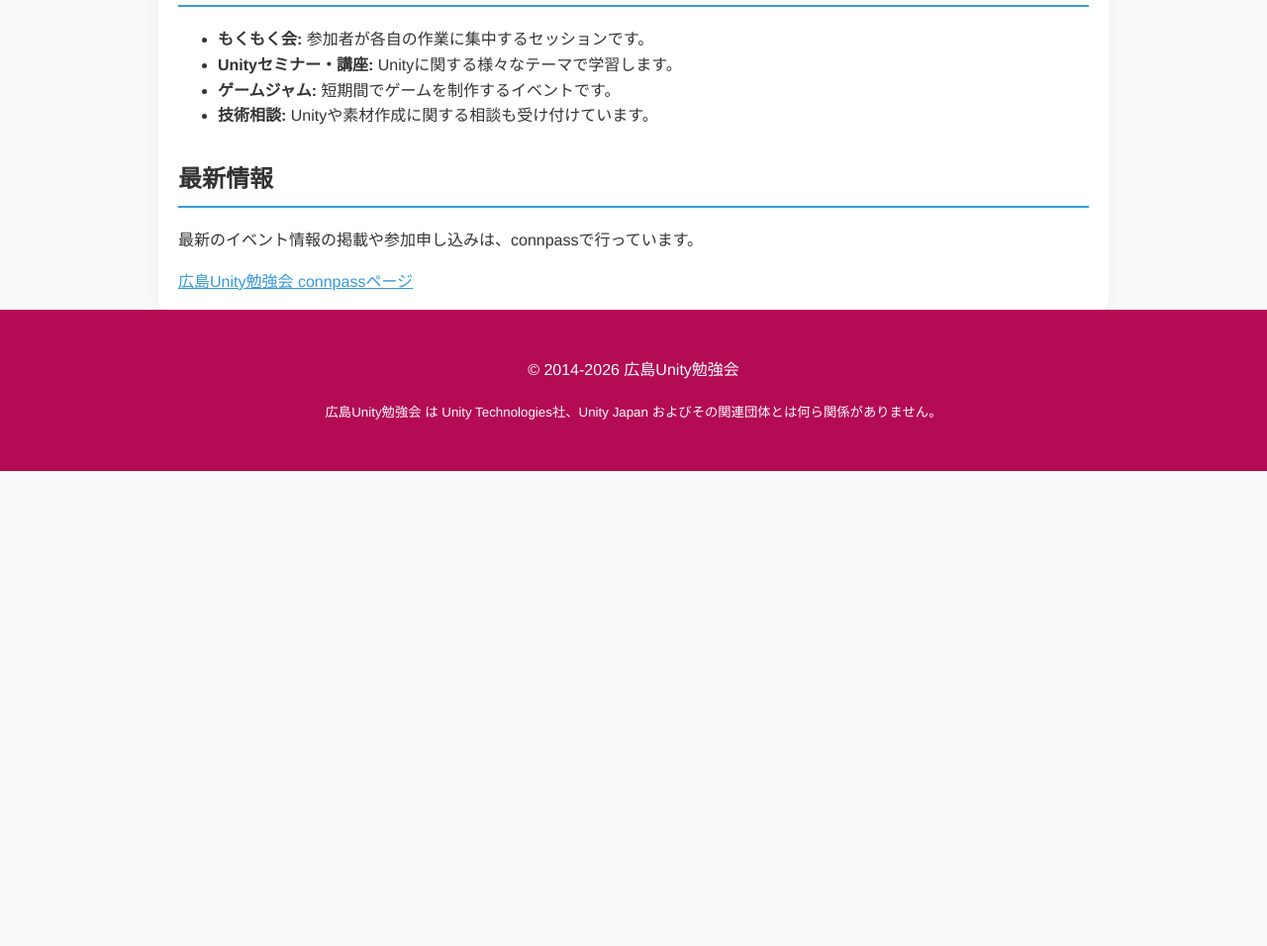
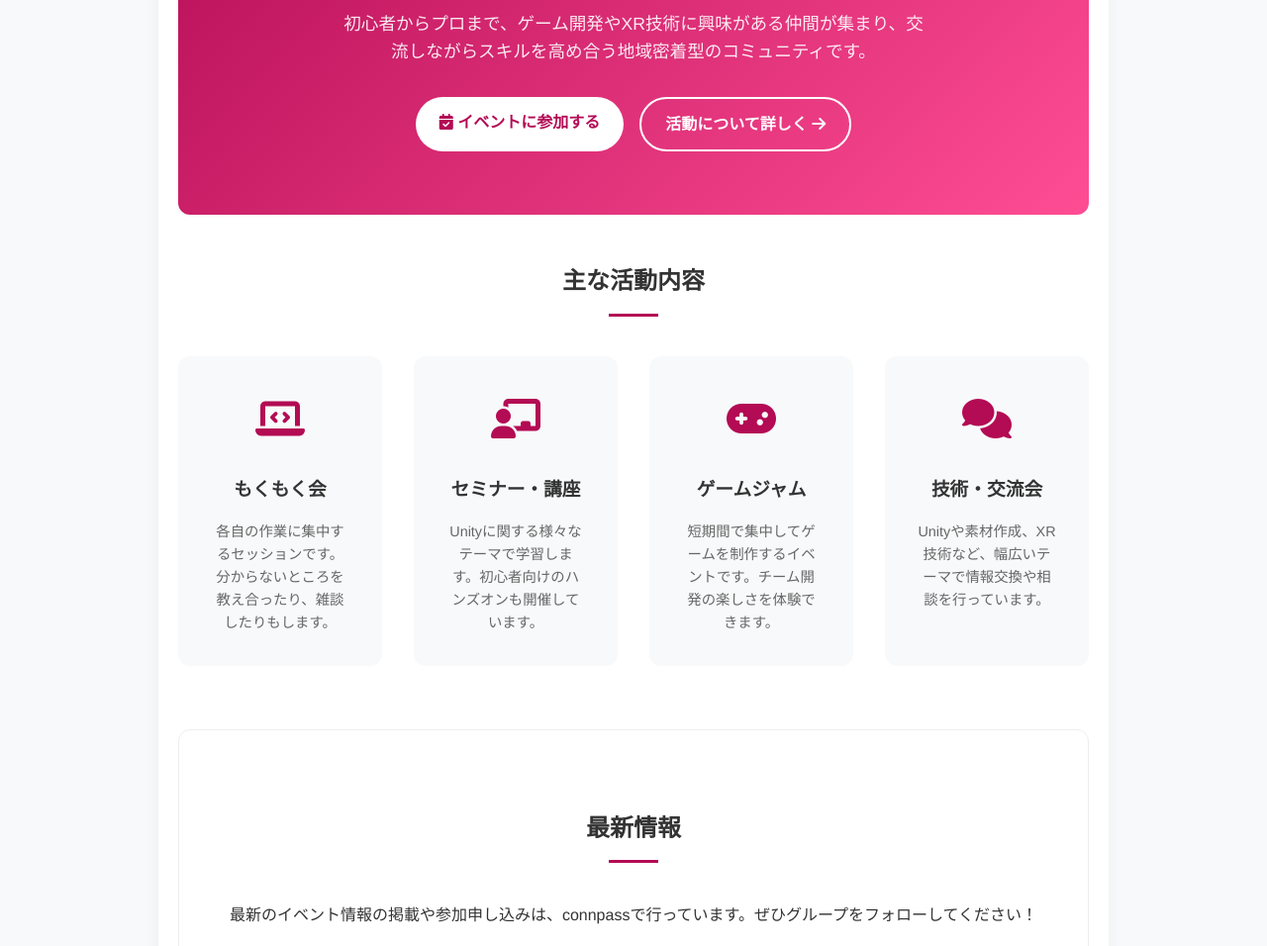
Before and after one commit to hiro-uni/hiro-uni.github.io, an Astro site: page / in a window 1280 px wide. Shown: the part 529-1485 px from the top of the page at 99% size. Before the commit the page ends 1005 px from the top, so only its background shows below. Built offline with nearby package versions, Linux system fonts and the light colour scheme; Astro itself is replaced by a stand-in of ours.

Commit message:
インデックスの見た目を修正

```diff
--- a/src/pages/index.astro
+++ b/src/pages/index.astro
@@ -3,25 +3,202 @@ import Layout from '../layouts/Layout.astro';
 ---
 
 <Layout title="広島Unity勉強会へようこそ！">
-	<section>
-		<p>広島Unity勉強会は、ゲームエンジンUnityの地域コミュニティです。</p>
-		<p>広島で Unityを楽しく扱える仲間を増やすこと を目指し、モバイルアプリやゲーム開発者、VRChat・VTuber技術、XR に興味のあるエンジニアや学生が交流しながらスキルを高め合う、地域密着型の Unity コミュニティです。</p>
-		<p>初心者の方も大歓迎です！一緒にUnityを楽しみましょう。</p>
+	<section class="hero">
+		<div class="hero-content">
+			<h1>広島でUnityを<br />楽しく学べるコミュニティ</h1>
+			<p class="hero-description">
+				初心者からプロまで、ゲーム開発やXR技術に興味がある仲間が集まり、交流しながらスキルを高め合う地域密着型のコミュニティです。
+			</p>
+			<div class="hero-buttons">
+				<a href="https://hirouni.connpass.com/" target="_blank" rel="noopener noreferrer" class="btn btn-primary">
+					<i class="fa-solid fa-calendar-check"></i> イベントに参加する
+				</a>
+				<a href="/about" class="btn btn-secondary-outline">
+					活動について詳しく <i class="fa-solid fa-arrow-right"></i>
+				</a>
+			</div>
+		</div>
 	</section>
 
-	<section>
-		<h2>主な活動内容</h2>
-		<ul>
-			<li><strong>もくもく会:</strong> 参加者が各自の作業に集中するセッションです。</li>
-			<li><strong>Unityセミナー・講座:</strong> Unityに関する様々なテーマで学習します。</li>
-			<li><strong>ゲームジャム:</strong> 短期間でゲームを制作するイベントです。</li>
-			<li><strong>技術相談:</strong> Unityや素材作成に関する相談も受け付けています。</li>
-		</ul>
+	<section class="activities">
+		<h2 class="section-title">主な活動内容</h2>
+		<div class="activity-grid">
+			<div class="activity-card">
+				<div class="icon-wrapper"><i class="fa-solid fa-laptop-code"></i></div>
+				<h3>もくもく会</h3>
+				<p>各自の作業に集中するセッションです。分からないところを教え合ったり、雑談したりもします。</p>
+			</div>
+			<div class="activity-card">
+				<div class="icon-wrapper"><i class="fa-solid fa-chalkboard-user"></i></div>
+				<h3>セミナー・講座</h3>
+				<p>Unityに関する様々なテーマで学習します。初心者向けのハンズオンも開催しています。</p>
+			</div>
+			<div class="activity-card">
+				<div class="icon-wrapper"><i class="fa-solid fa-gamepad"></i></div>
+				<h3>ゲームジャム</h3>
+				<p>短期間で集中してゲームを制作するイベントです。チーム開発の楽しさを体験できます。</p>
+			</div>
+			<div class="activity-card">
+				<div class="icon-wrapper"><i class="fa-solid fa-comments"></i></div>
+				<h3>技術・交流会</h3>
+				<p>Unityや素材作成、XR技術など、幅広いテーマで情報交換や相談を行っています。</p>
+			</div>
+		</div>
 	</section>
 
-	<section>
-		<h2>最新情報</h2>
-		<p>最新のイベント情報の掲載や参加申し込みは、connpassで行っています。</p>
-		<p><a href="https://hirouni.connpass.com/" target="_blank" rel="noopener noreferrer">広島Unity勉強会 connpassページ</a></p>
+	<section class="latest-info">
+		<div class="info-card">
+			<h2 class="section-title">最新情報</h2>
+			<p>最新のイベント情報の掲載や参加申し込みは、connpassで行っています。ぜひグループをフォローしてください！</p>
+			<a href="https://hirouni.connpass.com/" target="_blank" rel="noopener noreferrer" class="connpass-banner">
+				<i class="fa-solid fa-external-link-alt"></i> 広島Unity勉強会 connpassページ
+			</a>
+		</div>
 	</section>
 </Layout>
+
+<style>
+	/* Hero Section */
+	.hero {
+		padding: 4rem 2rem;
+		background: linear-gradient(135deg, #b30b54 0%, #ff4d94 100%);
+		border-radius: 12px;
+		color: white;
+		margin-bottom: 3rem;
+		text-align: center;
+	}
+	.hero-content h1 {
+		font-size: 2.5rem;
+		font-weight: 800;
+		margin-bottom: 1.5rem;
+		line-height: 1.2;
+	}
+	.hero-description {
+		font-size: 1.1rem;
+		max-width: 600px;
+		margin: 0 auto 2rem;
+		opacity: 0.9;
+	}
+	.hero-buttons {
+		display: flex;
+		gap: 1rem;
+		justify-content: center;
+		flex-wrap: wrap;
+	}
+
+	/* Buttons */
+	.btn {
+		display: inline-block;
+		padding: 0.8rem 1.5rem;
+		border-radius: 50px;
+		font-weight: bold;
+		text-decoration: none;
+		transition: all 0.2s;
+	}
+	.btn-primary {
+		background-color: white;
+		color: #b30b54;
+	}
+	.btn-primary:hover {
+		transform: translateY(-2px);
+		box-shadow: 0 4px 15px rgba(0,0,0,0.2);
+	}
+	.btn-secondary-outline {
+		background-color: transparent;
+		color: white;
+		border: 2px solid white;
+	}
+	.btn-secondary-outline:hover {
+		background-color: rgba(255,255,255,0.1);
+	}
+
+	/* Sections */
+	.section-title {
+		text-align: center;
+		margin-bottom: 2.5rem;
+		border-bottom: none;
+		position: relative;
+		padding-bottom: 1rem;
+	}
+	.section-title::after {
+		content: '';
+		position: absolute;
+		bottom: 0;
+		left: 50%;
+		transform: translateX(-50%);
+		width: 50px;
+		height: 3px;
+		background-color: #b30b54;
+	}
+
+	/* Activity Grid */
+	.activity-grid {
+		display: grid;
+		grid-template-columns: repeat(auto-fit, minmax(200px, 1fr));
+		gap: 2rem;
+		margin-bottom: 4rem;
+	}
+	.activity-card {
+		background: #f8f9fa;
+		padding: 2rem;
+		border-radius: 12px;
+		transition: transform 0.2s;
+		text-align: center;
+	}
+	.activity-card:hover {
+		transform: translateY(-5px);
+		background: white;
+		box-shadow: 0 10px 30px rgba(0,0,0,0.05);
+	}
+	.icon-wrapper {
+		font-size: 2.5rem;
+		color: #b30b54;
+		margin-bottom: 1rem;
+	}
+	.activity-card h3 {
+		margin-bottom: 1rem;
+	}
+	.activity-card p {
+		font-size: 0.9rem;
+		color: #666;
+		margin: 0;
+	}
+
+	/* Latest Info */
+	.latest-info {
+		margin-bottom: 2rem;
+	}
+	.info-card {
+		padding: 3rem 2rem;
+		background: white;
+		border: 1px solid #eee;
+		border-radius: 12px;
+		text-align: center;
+	}
+	.connpass-banner {
+		display: inline-block;
+		margin-top: 1.5rem;
+		padding: 1rem 2rem;
+		background-color: #3498db;
+		color: white;
+		border-radius: 8px;
+		text-decoration: none;
+		font-weight: bold;
+		transition: background-color 0.2s;
+	}
+	.connpass-banner:hover {
+		background-color: #2980b9;
+	}
+
+	@media (max-width: 600px) {
+		.hero {
+			padding: 3rem 1rem;
+		}
+		.hero-content h1 {
+			font-size: 1.8rem;
+		}
+		.activity-grid {
+			grid-template-columns: 1fr;
+		}
+	}
+</style>
```
